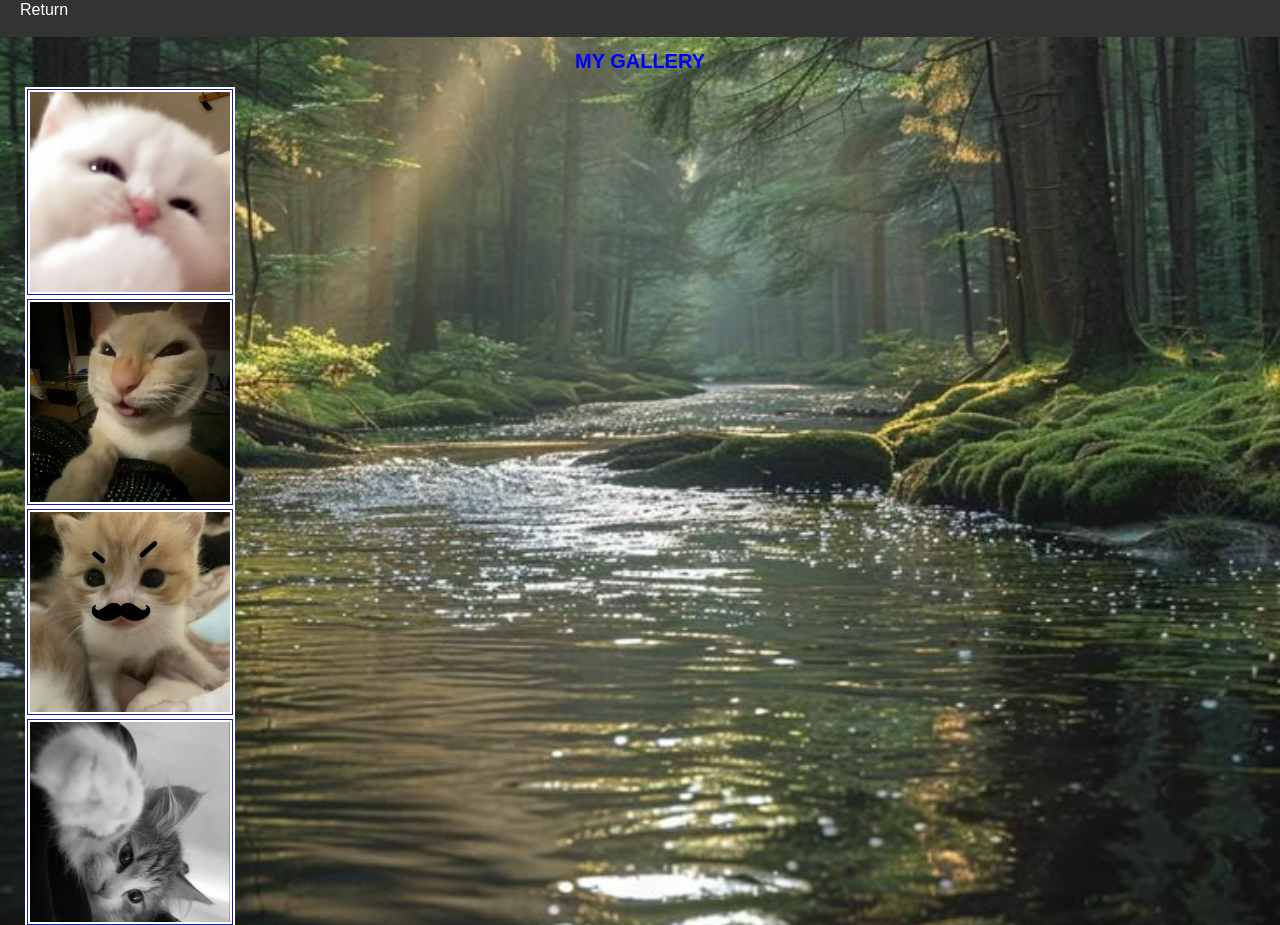
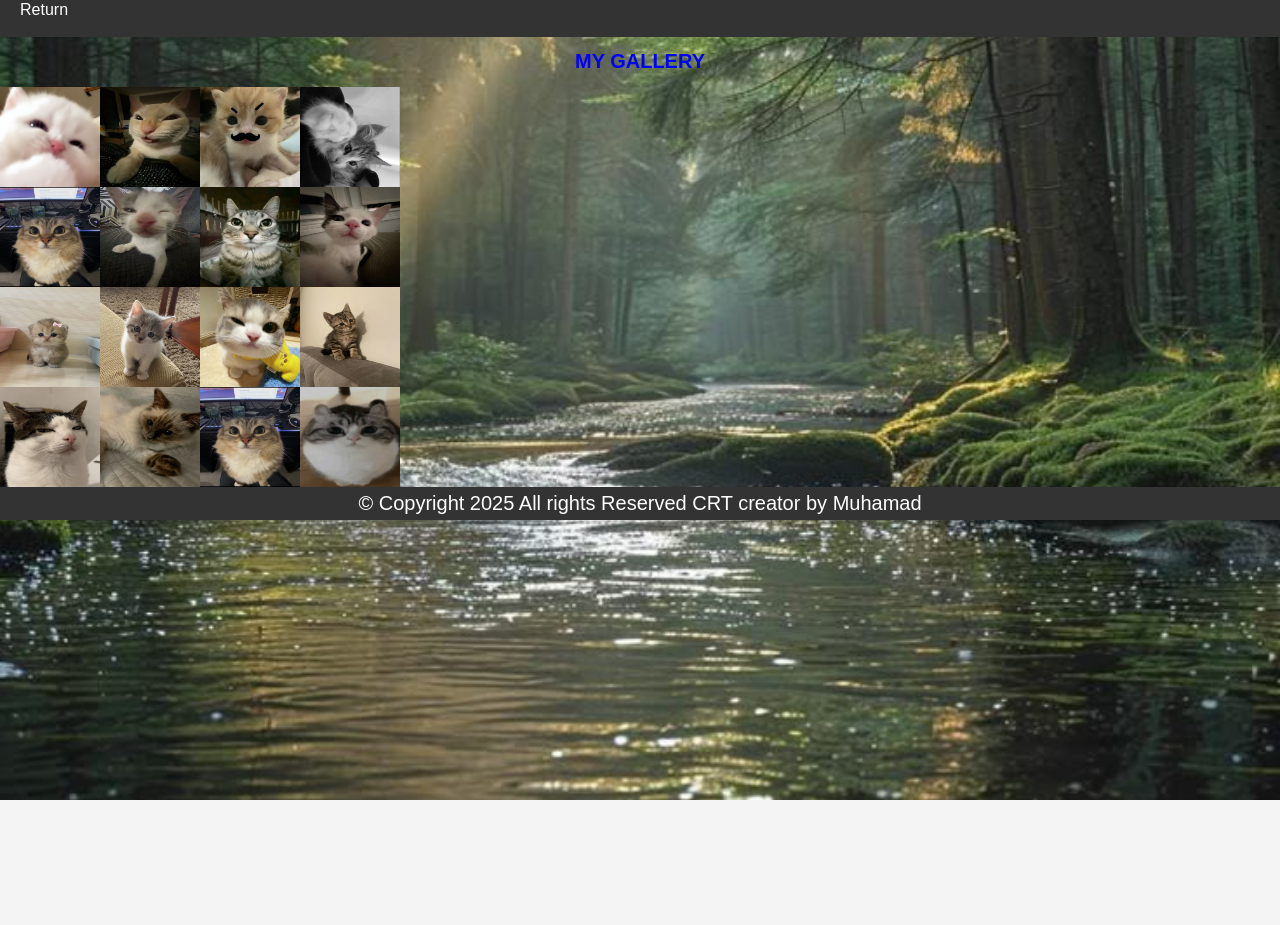
Before and after one commit to Muhamadlosa/Muhamadlosa, a plain HTML site: page index2.html in a window 1280 px wide. Shown: the top 925 px of the page. After the commit the page ends 800 px from the top, so only its background shows below. Drawn offline with Linux system fonts and the light colour scheme; files whose address does not match are found by name.

Commit message:
Add files via upload

```diff
--- a/index2.html
+++ b/index2.html
@@ -55,19 +55,12 @@
   }
 
  .image{
-    height: 200px;
-    width: 200px;
-    background-color:#1520A6;
-    border: double 5px white;
+    height: 100px;
+    width: 100px;
+    background-color:;
+    border:;
     transition-duration: 1s;
-    margin-left:25px;
- }
-   .image img {
-  width: 100%;
-  height: 100%;
-  object-fit: cover;
-  display: block;
-  }
+    margin-left:0px;
 
   }
 
```
